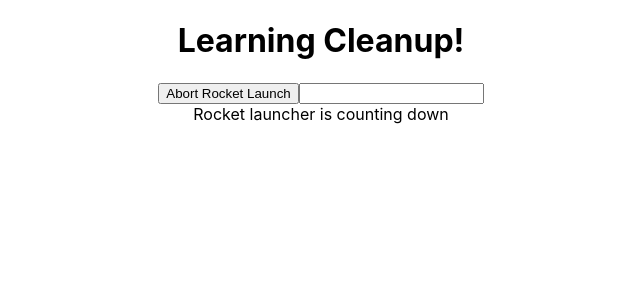
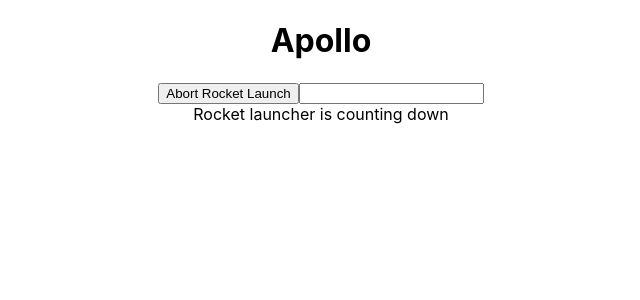
Before and after one commit to sagreenxyz/rocket-launch, a React (Create React App) app: page / in a window 1280 px wide. Shown: the top 300 px of the page, without its empty margins (319-959 px from the left). Built offline with nearby package versions, Linux system fonts and the light colour scheme.

Commit message:
19. heading text changes on input textbox changes; counter resets each time

```diff
--- a/src/App.js
+++ b/src/App.js
@@ -27,13 +27,13 @@ function App() {
   let [rocketName, setRocketName] = useState('Apollo')
 
   const handleChange = (e) => {
-    console.log(`handleChange called with value: ${e.target.value}`)
+    setRocketName(e.target.value)
   }
 
   return (
     <div className="App">
       <main>
-        <h1>Learning Cleanup!</h1>
+        <h1>{rocketName}</h1>
         <button onClick={() => setLaunch(!launch)}>
           {launch ? "Abort Rocket Launch" : "Start Rocket Launch"}
         </button>
```
